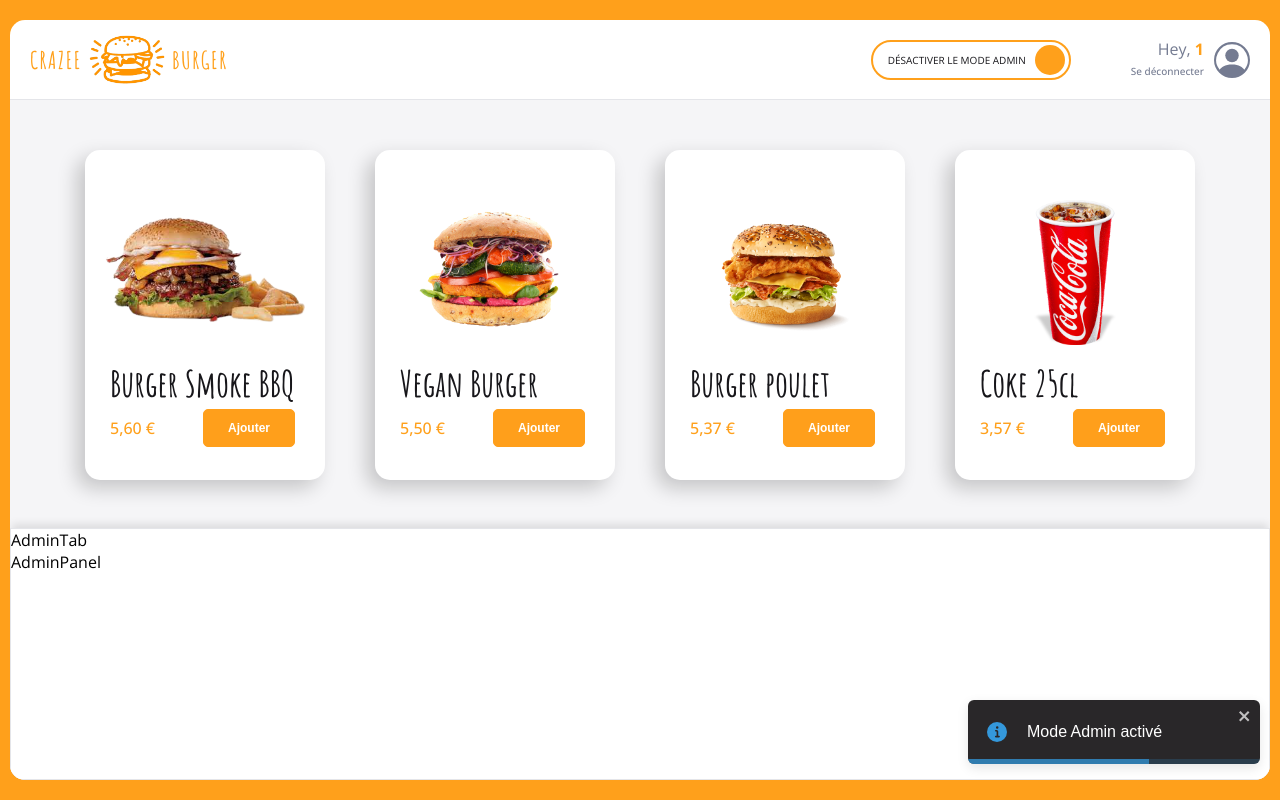
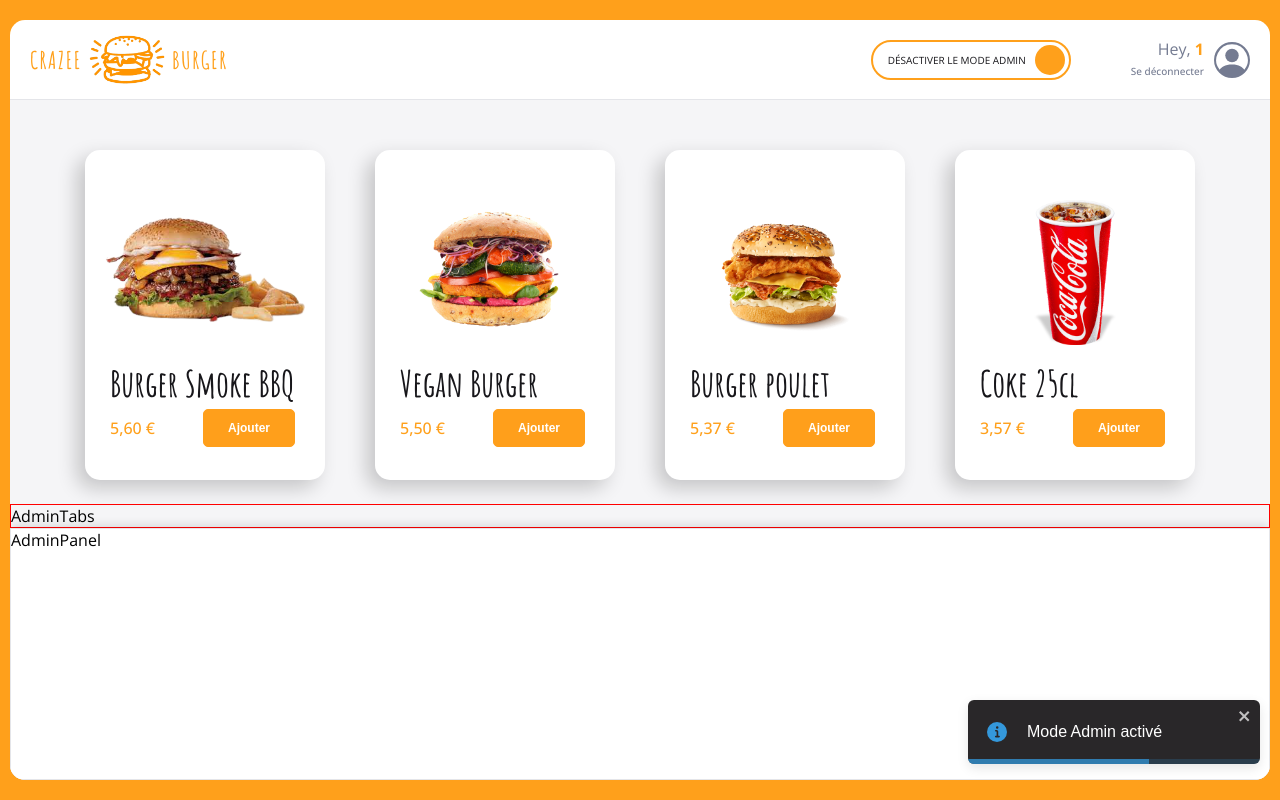
Before and after one commit to aldofwi/crazee-burger, a React (Vite) app: page /order/1 in a window 1280 px wide. Both pictures are taken after a click on the label 970 px from the left and 59 px from the top of the page. Built offline with nearby package versions, Linux system fonts and the light colour scheme; grey boxes are pictures that could not be loaded.

Commit message:
💄F07: ADMIN > Add AdminTabs and AdminPanel

```diff
--- a/src/components/pages/order/Admin/Admin.jsx
+++ b/src/components/pages/order/Admin/Admin.jsx
@@ -1,6 +1,7 @@
 import React from 'react'
 import styled from 'styled-components'
-import { theme } from '../../theme'
+import AdminPanel from './AdminPanel'
+import AdminTabs from './AdminTabs'
 
 export default function Admin() {
 
@@ -8,8 +9,8 @@ export default function Admin() {
 
     <AdminStyled>
 
-        <div>AdminTab</div>
-        <div>AdminPanel</div>
+        <AdminTabs />
+        <AdminPanel />
 
     </AdminStyled>
 
@@ -18,14 +19,8 @@ export default function Admin() {
 
 const AdminStyled = styled.div`
 
-  height: 250px;
   position: absolute;
   bottom: 0;
   left: 0;
   right: 0;
-
-  background: ${theme.colors.white};
-  border: 1px solid ${theme.colors.greyLight};
-  box-shadow: ${theme.shadows.subtle};
-
 `
--- /dev/null
+++ b/src/components/pages/order/Admin/AdminPanel.jsx
@@ -0,0 +1,23 @@
+import styled from "styled-components"
+import { theme } from '../../theme'
+
+export default function AdminPanel() {
+
+  return (
+
+    <AdminPanelStyled>
+
+      AdminPanel
+
+    </AdminPanelStyled>
+
+  )
+}
+
+const AdminPanelStyled = styled.div`
+
+  height: 250px;
+  background: ${theme.colors.white};
+  border: 1px solid ${theme.colors.greyLight};
+  box-shadow: ${theme.shadows.subtle};
+`
--- /dev/null
+++ b/src/components/pages/order/Admin/AdminTabs.jsx
@@ -0,0 +1,19 @@
+import styled from "styled-components"
+
+export default function AdminTabs() {
+
+  return (
+
+    <AdminTabsStyled>
+
+        AdminTabs
+
+    </AdminTabsStyled>
+
+  )
+}
+
+const AdminTabsStyled = styled.div`
+
+    border: 1px solid red;
+`
--- a/src/components/pages/order/Main/Main.jsx
+++ b/src/components/pages/order/Main/Main.jsx
@@ -1,6 +1,6 @@
 import { useContext } from 'react';
 import styled from 'styled-components'
-import OrderContext from '../../../../context/OrderContext';
+import OrderContext from '/src/context/OrderContext';
 import { theme } from '../../theme'
 import Admin from '../Admin/Admin'
 import Menu from '../Main/Menu'
```
